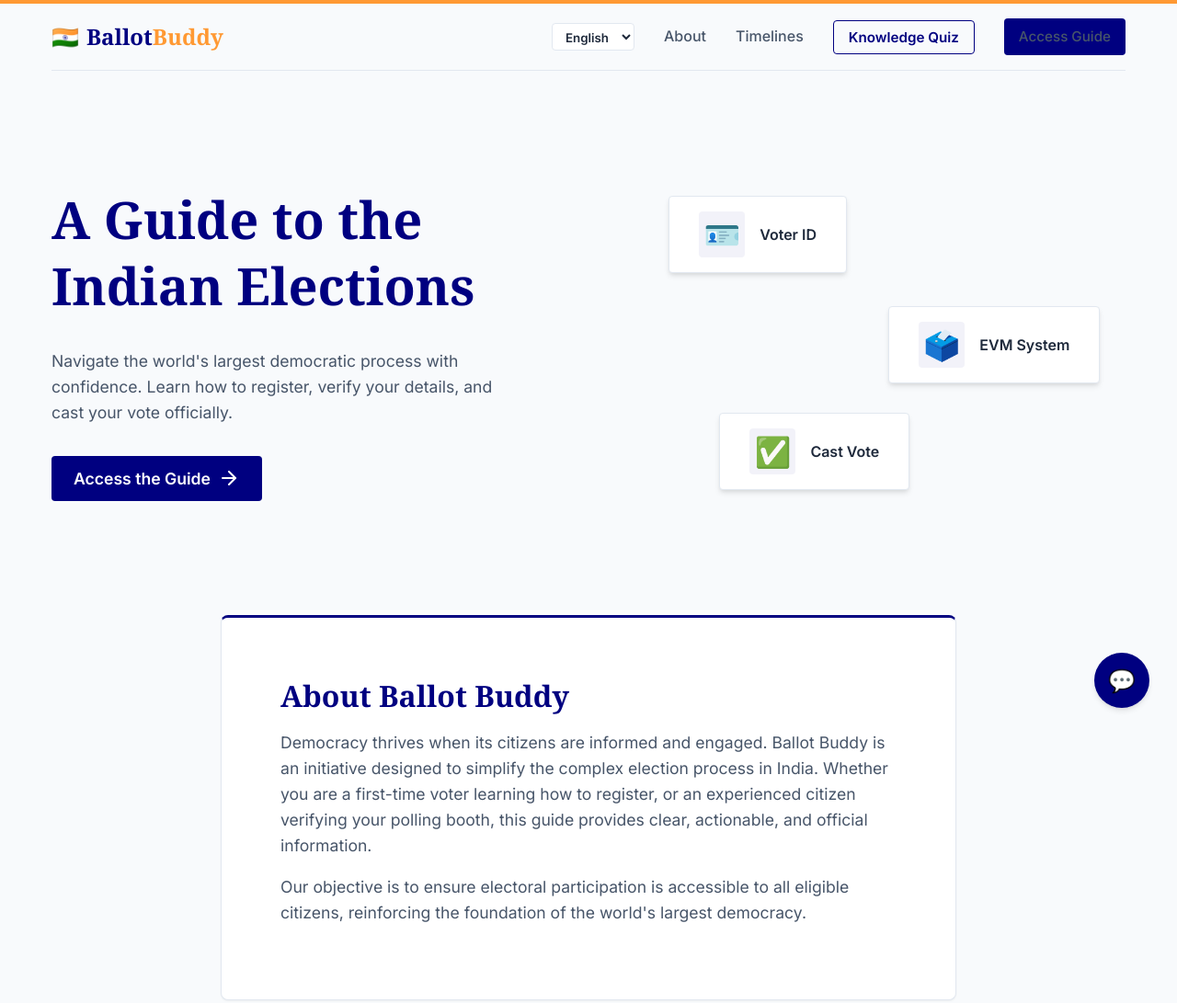
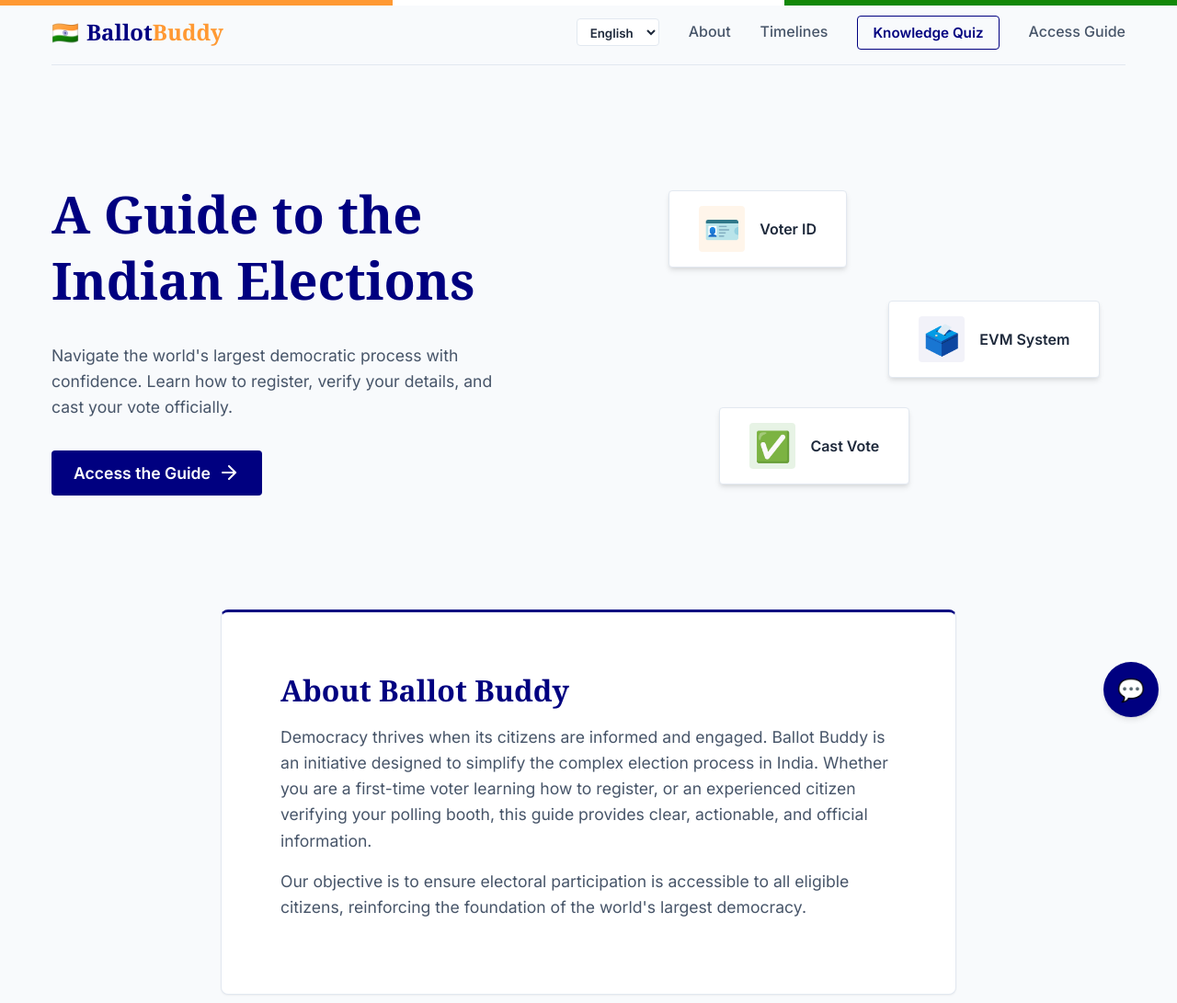
Before and after one commit to MuskaanTimbadiya/BallotBuddy, a website: page index.html in a window 1280 px wide. Shown: the top 1091 px of the page at 92% size. Drawn offline with Linux system fonts and the light colour scheme.

Commit message:
feat: add tricolor header line and enhance UI with hover transitions and lift effects

```diff
--- a/index.html
+++ b/index.html
@@ -12,6 +12,7 @@
     <link rel="stylesheet" href="./style.css">
   </head>
   <body>
+    <div class="tricolor-line"></div>
     <div id="app">
       <nav class="navbar">
         <a href="#" class="logo" id="home-logo">
@@ -29,7 +30,7 @@
           <a href="#about" data-i18n="navAbout">About</a>
           <a href="#timelines" data-i18n="navTimelines">Timelines</a>
           <button id="nav-quiz-btn" class="btn-secondary-sm" data-i18n="navQuiz">Take Quiz</button>
-          <a href="#guide" class="btn-primary-sm" data-i18n="navGuide">Start Guide</a>
+          <a href="#guide" data-i18n="navGuide">Start Guide</a>
         </div>
       </nav>
 
@@ -178,6 +179,6 @@
         </div>
       </footer>
     </div>
-    <script type="module" src="./main.js"></script>
+    <script src="./main.js"></script>
   </body>
 </html>
--- a/main.js
+++ b/main.js
@@ -584,10 +584,9 @@ document.addEventListener('DOMContentLoaded', () => {
   });
 
   // --- 2. Scenario-Based Onboarding ---
-  const startGuideBtns = [document.getElementById('start-guide-btn'), document.querySelector('a[href="#guide"]')];
-  startGuideBtns.forEach(btn => {
-    if(!btn) return;
-    btn.addEventListener('click', (e) => {
+  const startGuideElements = document.querySelectorAll('#start-guide-btn, a[href="#guide"]');
+  startGuideElements.forEach(el => {
+    el.addEventListener('click', (e) => {
       e.preventDefault();
       onboardingModal.classList.remove('hidden');
       qFirstTime.classList.remove('hidden');
--- a/style.css
+++ b/style.css
@@ -49,7 +49,24 @@ body {
   line-height: 1.6;
   min-height: 100vh;
   overflow-x: hidden;
-  border-top: 4px solid var(--accent-saffron);
+}
+
+.tricolor-line {
+  height: 6px;
+  width: 100%;
+  background: linear-gradient(
+    to right,
+    var(--accent-saffron) 0%,
+    var(--accent-saffron) 33.33%,
+    var(--accent-white) 33.33%,
+    var(--accent-white) 66.66%,
+    var(--accent-green) 66.66%,
+    var(--accent-green) 100%
+  );
+  position: fixed;
+  top: 0;
+  left: 0;
+  z-index: 2000;
 }
 
 #app {
@@ -130,7 +147,7 @@ button:focus-visible {
   border-radius: 4px; /* Sharp corners for formal look */
   cursor: pointer;
   font-weight: 600;
-  transition: var(--transition-fast);
+  transition: all 0.3s ease;
   display: flex;
   align-items: center;
   gap: 0.5rem;
@@ -150,6 +167,8 @@ button:focus-visible {
 
 .btn-primary:hover, .btn-primary-sm:hover {
   background-color: #000066;
+  transform: translateY(-2px);
+  box-shadow: var(--shadow-md);
 }
 
 .btn-secondary, .btn-secondary-sm {
@@ -159,7 +178,7 @@ button:focus-visible {
   border-radius: 4px;
   cursor: pointer;
   font-weight: 600;
-  transition: var(--transition-fast);
+  transition: all 0.3s ease;
 }
 
 .btn-secondary {
@@ -174,6 +193,7 @@ button:focus-visible {
 
 .btn-secondary:hover, .btn-secondary-sm:hover {
   background-color: rgba(0, 0, 128, 0.05);
+  transform: translateY(-2px);
 }
 
 .btn-text {
@@ -245,6 +265,13 @@ button:focus-visible {
   border: 1px solid var(--border-color);
   border-radius: 4px;
   box-shadow: var(--shadow-md);
+  transition: all 0.3s ease;
+  cursor: default;
+}
+
+.decorative-card:hover {
+  transform: translateY(-5px);
+  box-shadow: var(--shadow-lg);
 }
 
 .card-icon {
@@ -265,8 +292,16 @@ button:focus-visible {
 }
 
 .card-1 { top: 10%; left: 10%; }
+.card-1 .card-icon {
+  color: var(--accent-saffron);
+  background: rgba(255, 153, 51, 0.1);
+}
 .card-2 { top: 40%; right: 5%; }
 .card-3 { bottom: 10%; left: 20%; }
+.card-3 .card-icon {
+  color: var(--accent-green);
+  background: rgba(19, 136, 8, 0.1);
+}
 
 /* About Section */
 .about-section {
@@ -466,8 +501,8 @@ button:focus-visible {
 /* Chatbot */
 .chat-fab {
   position: fixed;
-  bottom: 30px;
-  right: 30px;
+  bottom: 20px;
+  right: 20px;
   background-color: var(--accent-blue);
   color: white;
   border: none;
@@ -478,6 +513,7 @@ button:focus-visible {
   cursor: pointer;
   box-shadow: var(--shadow-md);
   z-index: 999;
+  transition: all 0.3s ease;
 }
 
 .chat-fab:hover {
@@ -486,8 +522,8 @@ button:focus-visible {
 
 .chat-window {
   position: fixed;
-  bottom: 100px;
-  right: 30px;
+  bottom: 90px;
+  right: 20px;
   width: 350px;
   height: 500px;
   background: var(--bg-secondary);
```
